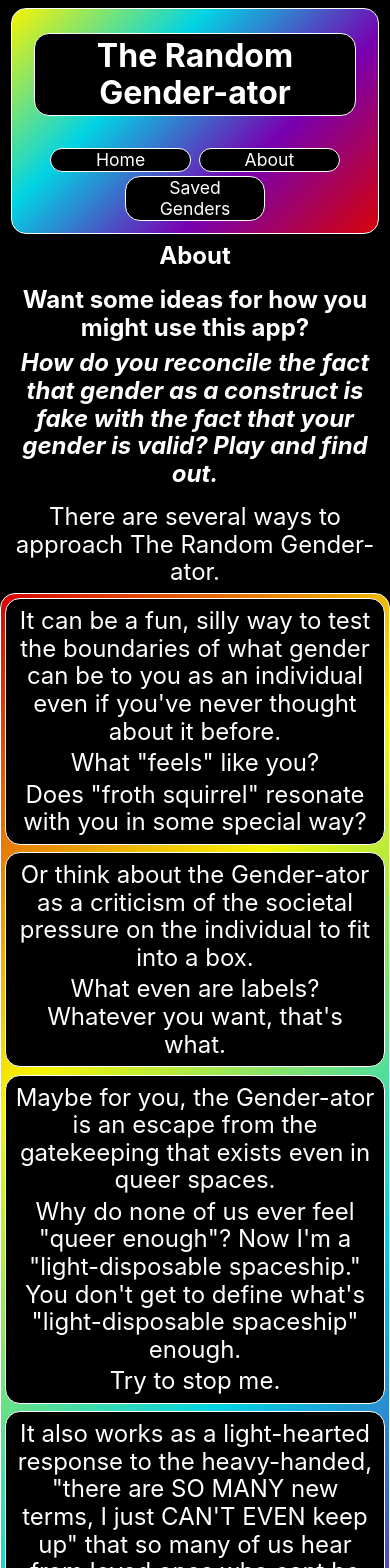
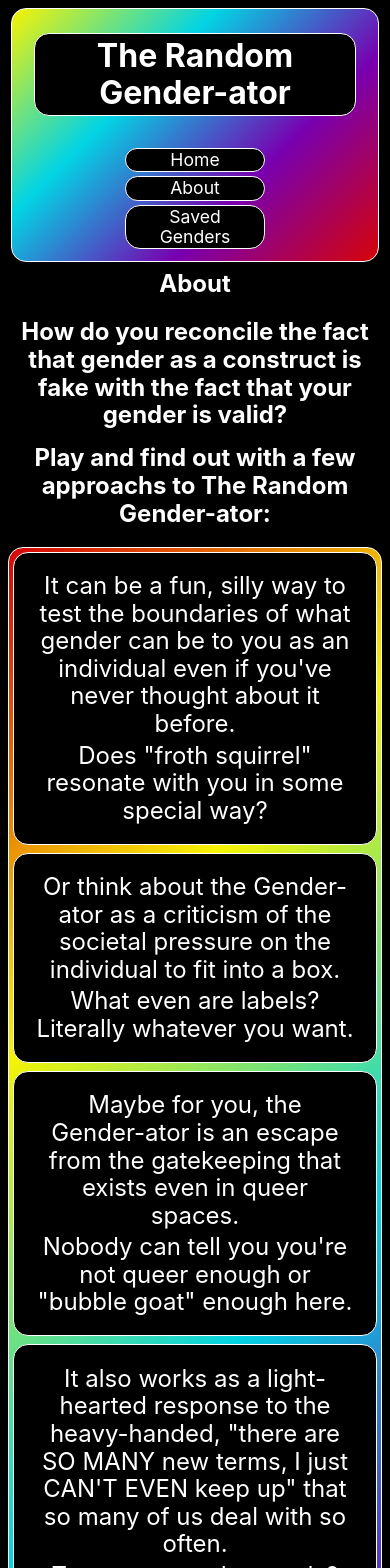
Before and after one commit to RMartin0717/random-gender-ator, a React (Create React App) app: page /about in a window 390 px wide. Shown: the top 1568 px of the page. Built offline with nearby package versions, Linux system fonts and the light colour scheme; no server answers.

Commit message:
Update About page

```diff
--- a/src/components/About/About.css
+++ b/src/components/About/About.css
@@ -2,11 +2,22 @@
   display: flex;
   flex-direction: column;
   text-align: center;
+  align-items: center;
+}
+
+.question {
+  padding: 1vw 3vw;
+}
+
+.play {
+  margin: 3vw;
 }
 
 .ways-to-play {
-  display: grid;
-  grid-template-columns: 1fr 1fr;
+  display: flex;
+  flex-direction: column;
+  text-align: center;
+  margin: 2vw;
   border: 1px solid white;
   border-radius: 15px;
   background: linear-gradient(-45deg, #7800b0, #02d4e3, #f7f302, #d60408);
@@ -35,13 +46,11 @@
 
 .card-p {
   margin-bottom: 1vw;
+  width: 80vw;
 }
 
-@media screen and (max-width: 480px) {
-
-
-  .ways-to-play {
-    display: flex;
-    flex-direction: column;
+@media screen and (max-width: 900px) {
+  .prompt-card {
+    padding: 5vw;
   }
 }
--- a/src/components/About/About.js
+++ b/src/components/About/About.js
@@ -4,26 +4,23 @@ const About = () => {
   return (
     <div className='about-page'>
       <h2 className='content'>About</h2>
-      <h3>Want some ideas for how you might use this app?</h3>
-      <p className='focus-q about-p'>How do you reconcile the fact that gender as a construct is fake with the fact that your gender is valid? Play and find out.</p>
-      <p className='about-p'>There are several ways to approach The Random Gender-ator.</p>
+      <h3 className='question'>How do you reconcile the fact that gender as a construct is fake with the fact that your gender is valid?</h3>
+      <h4 className='play'>Play and find out with a few approachs to The Random Gender-ator:</h4>
       <div className='ways-to-play'>
         <div className='prompt-card about-p'>
           <p className='card-p'>It can be a fun, silly way to test the boundaries of what gender can be to you as an individual even if you've never thought about it before.</p>
-          <p className='card-p'>What "feels" like you?</p>
           <p>Does "froth squirrel" resonate with you in some special way?</p>
         </div>
         <div className='prompt-card about-p'>
           <p className='card-p'>Or think about the Gender-ator as a criticism of the societal pressure on the individual to fit into a box.</p>
-          <p>What even are labels? Whatever you want, that's what.</p>
+          <p>What even are labels? Literally whatever you want.</p>
         </div>
         <div className='prompt-card about-p'>
           <p className='card-p'>Maybe for you, the Gender-ator is an escape from the gatekeeping that exists even in queer spaces.</p>
-          <p className='card-p'>Why do none of us ever feel "queer enough"? Now I'm a "light-disposable spaceship." You don't get to define what's "light-disposable spaceship" enough.</p>
-          <p>Try to stop me.</p>
+          <p>Nobody can tell you you're not queer enough or "bubble goat" enough here.</p>
         </div>
         <div className='prompt-card about-p'>
-          <p className='card-p'>It also works as a light-hearted response to the heavy-handed, "there are SO MANY new terms, I just CAN'T EVEN keep up" that so many of us hear from loved ones who cant be bothered to try to see us as we see ourselves.</p>
+          <p className='card-p'>It also works as a light-hearted response to the heavy-handed, "there are SO MANY new terms, I just CAN'T EVEN keep up" that so many of us deal with so often.</p>
           <p className='card-p'>Too many gender words?</p>
           <p className='card-p'>FINE.</p>
           <p>Have even more gender words.</p>
--- a/src/components/Form/Form.css
+++ b/src/components/Form/Form.css
@@ -33,7 +33,7 @@ select:hover {
   width: 65vw;
 }
 
-@media screen and (max-width: 770px) {
+@media screen and (max-width: 900px) {
   .selection-container {
     width: 90vw;
   }
--- a/src/components/Header/Header.css
+++ b/src/components/Header/Header.css
@@ -14,7 +14,6 @@
   justify-content: space-around;
   margin-top: 1vh;
   padding: .5vw 2vw;
-  width: 65vw;
   min-height: 60px;
   border: 1px solid white;
   border-radius: 15px;
@@ -54,3 +53,10 @@
     font-size: 1.1em;
   }
 }
+
+@media screen and (max-width: 500px) {
+  .button-container {
+    display: flex;
+    flex-direction: column;
+  }
+}
```
